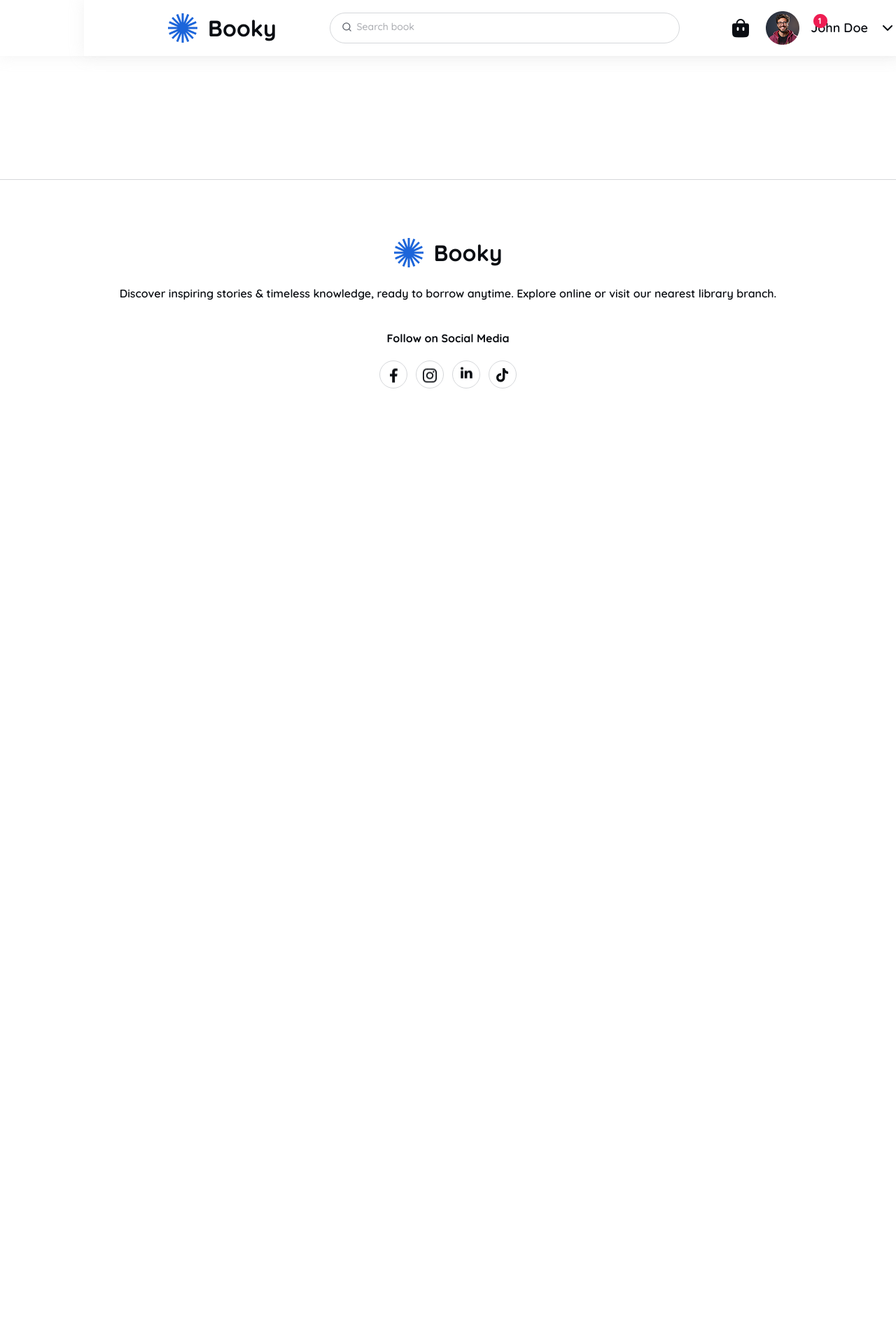
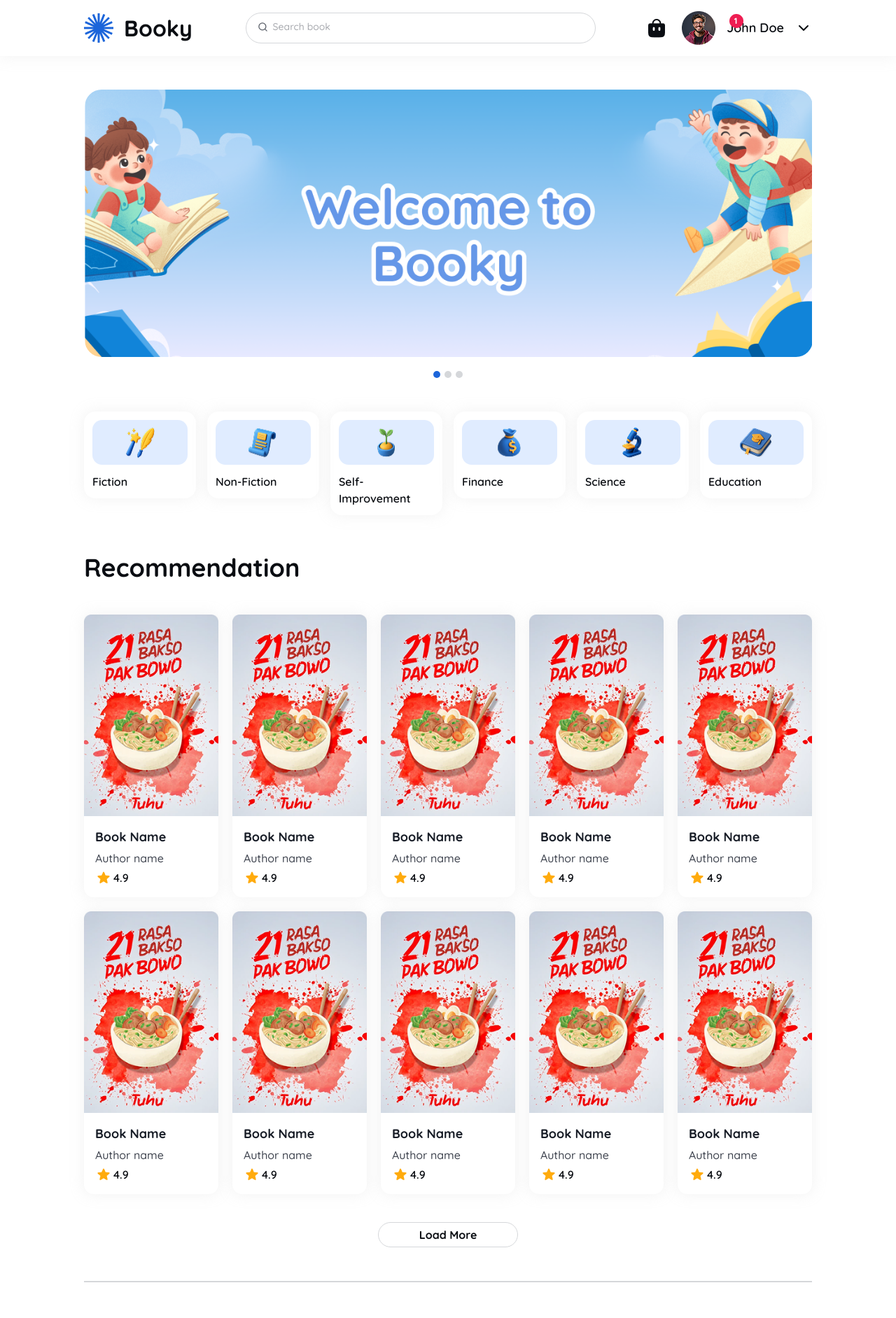
Before and after one commit to cindynufa/project-1-library-app, a React (Vite) app: page / in a window 1280 px wide. Shown: the top 1883 px of the page at 70% size. Before the commit the page ends 800 px from the top, so only its background shows below. Built offline with nearby package versions, Linux system fonts and the light colour scheme.

Commit message:
Feat: added constants book category and component of home page, desktop version.

```diff
--- /dev/null
+++ b/src/components/pages/home/HomeAuthors.tsx
@@ -0,0 +1,18 @@
+import AuthorCard from '../../ui/authorCard';
+import SectionTitle from '../../ui/sectionTitle';
+
+export default function HomeAuthor() {
+  return (
+    <section className="flex flex-col gap-10">
+      <div className="w-full border border-neutral-300" />
+      <SectionTitle heading="Popular Authors" />
+      <div className="flex flex-row w-full gap-5 justify-between">
+        {Array.from({ length: 4 }).map((_, index) => (
+          <div key={index}>
+            <AuthorCard name="Author name" text="5 books" />
+          </div>
+        ))}
+      </div>
+    </section>
+  );
+}
--- /dev/null
+++ b/src/components/pages/home/HomeCategory.tsx
@@ -0,0 +1,29 @@
+import { Link } from 'react-router';
+import Image from '../../ui/image';
+import BookCategoryConst from '../../../constants/BookCategory';
+
+export default function HomeCategory() {
+  return (
+    <section className="grid grid-cols-6 w-full gap-4 justify-between">
+      {BookCategoryConst.map((bookCategory, index) => (
+        <Link to={bookCategory.href} className="cursor-pointer">
+          <div
+            key={index}
+            className="flex flex-col p-3 gap-3 border-0 border-white rounded-2xl shadow"
+          >
+            <div className="p-6.4 gap-6.4 border-0 bg-primary-100d rounded-xl">
+              <Image
+                src={bookCategory.src}
+                alt="Category"
+                className="w-51.2 h-51.2 mx-auto"
+              />
+            </div>
+            <p className="text-md font-semibold text-neutral-950">
+              {bookCategory.text}
+            </p>
+          </div>
+        </Link>
+      ))}
+    </section>
+  );
+}
--- /dev/null
+++ b/src/components/pages/home/HomeHero.tsx
@@ -0,0 +1,43 @@
+import React from 'react';
+import HeroImageConst from '../../../constants/HeroImage';
+import { Carousel, CarouselContent, CarouselItem } from '../../ui/carousel';
+import Image from '../../ui/image';
+import Autoplay from 'embla-carousel-autoplay';
+
+export default function HomeHero() {
+  const plugin = React.useRef(
+    Autoplay({ delay: 5000, stopOnInteraction: true })
+  );
+
+  return (
+    <section className="flex flex-col gap-4">
+      <Carousel
+        plugins={[plugin.current]}
+        onMouseEnter={plugin.current.stop}
+        onMouseLeave={plugin.current.reset}
+        className="w-full gap-4"
+      >
+        <CarouselContent>
+          {HeroImageConst.map((heroImage, index) => (
+            <CarouselItem key={index}>
+              {Array.from({ length: 1 }).map((_, index1) => (
+                <div key={index1}>
+                  <Image
+                    src={heroImage.src}
+                    alt="Hero Image"
+                    className="w-full h-auto rounded-3xl object-cover"
+                  />
+                </div>
+              ))}
+            </CarouselItem>
+          ))}
+        </CarouselContent>
+        <div className="flex gap-1.5 mt-5 justify-center">
+          <div className="w-2.5 h-2.5 border-0 bg-primary-100c rounded-full" />
+          <div className="w-2.5 h-2.5 border-0 bg-neutral-300 rounded-full" />
+          <div className="w-2.5 h-2.5 border-0 bg-neutral-300 rounded-full" />
+        </div>
+      </Carousel>
+    </section>
+  );
+}
--- /dev/null
+++ b/src/components/pages/home/HomeRecommendation.tsx
@@ -0,0 +1,21 @@
+import BookCard from '../../ui/bookCard';
+import { Button } from '../../ui/button';
+import SectionTitle from '../../ui/sectionTitle';
+
+export default function HomeRecommendation() {
+  return (
+    <section className="flex flex-col gap-10">
+      <SectionTitle heading="Recommendation" />
+      <div className="grid grid-cols-5 w-full gap-5 justify-between">
+        {Array.from({ length: 10 }).map((_, index) => (
+          <div key={index}>
+            <BookCard title="Book Name" name="Author name" rate={4.9} />
+          </div>
+        ))}
+      </div>
+      <div className="text-center">
+        <Button className="text-md font-bold">Load More</Button>
+      </div>
+    </section>
+  );
+}
--- a/src/components/pages/home/index.tsx
+++ b/src/components/pages/home/index.tsx
@@ -1,11 +1,15 @@
-import Header from '../../container/header';
+import HomeAuthor from './HomeAuthors';
+import HomeCategory from './HomeCategory';
+import HomeHero from './HomeHero';
+import HomeRecommendation from './HomeRecommendation';
 
 export default function Home() {
   return (
     <>
-      <div>
-        <Header />
-      </div>
+      <HomeHero />
+      <HomeCategory />
+      <HomeRecommendation />
+      <HomeAuthor />
     </>
   );
 }
--- /dev/null
+++ b/src/constants/BookCategory.ts
@@ -0,0 +1,28 @@
+type BookCategory = {
+  href: string;
+  src: string;
+  text: string;
+};
+
+const BookCategoryConst: BookCategory[] = [
+  { href: '#fiction', src: '/icons/category-fiction.png', text: 'Fiction' },
+  {
+    href: '#non-fiction',
+    src: '/icons/category-non-fiction.png',
+    text: 'Non-Fiction',
+  },
+  {
+    href: '#self-improvement',
+    src: '/icons/category-self-improvement.png',
+    text: 'Self-Improvement',
+  },
+  { href: '#finance', src: '/icons/category-finance.png', text: 'Finance' },
+  { href: '#science', src: '/icons/category-science.png', text: 'Science' },
+  {
+    href: '#education',
+    src: '/icons/category-education.png',
+    text: 'Education',
+  },
+];
+
+export default BookCategoryConst;
```
